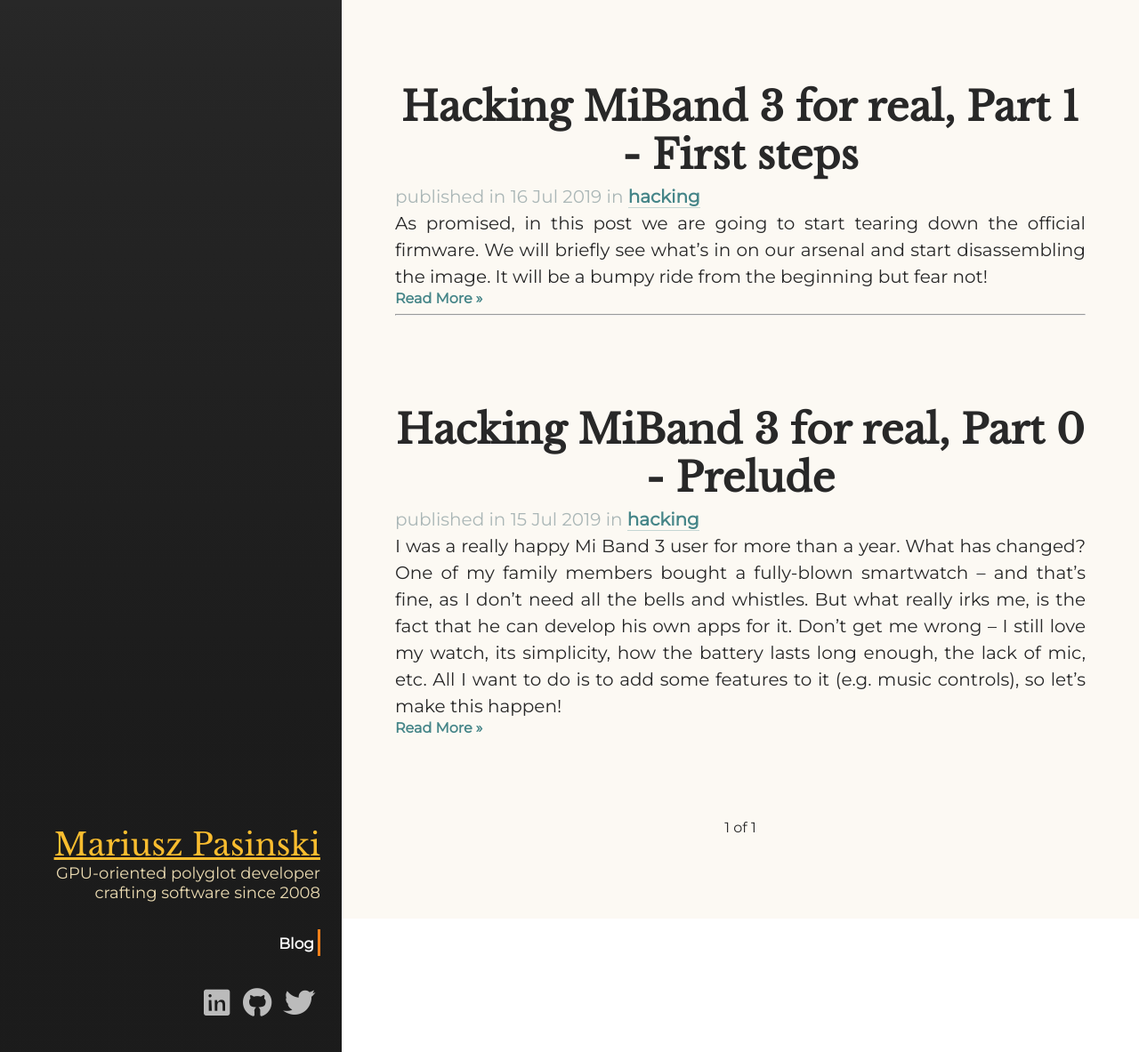
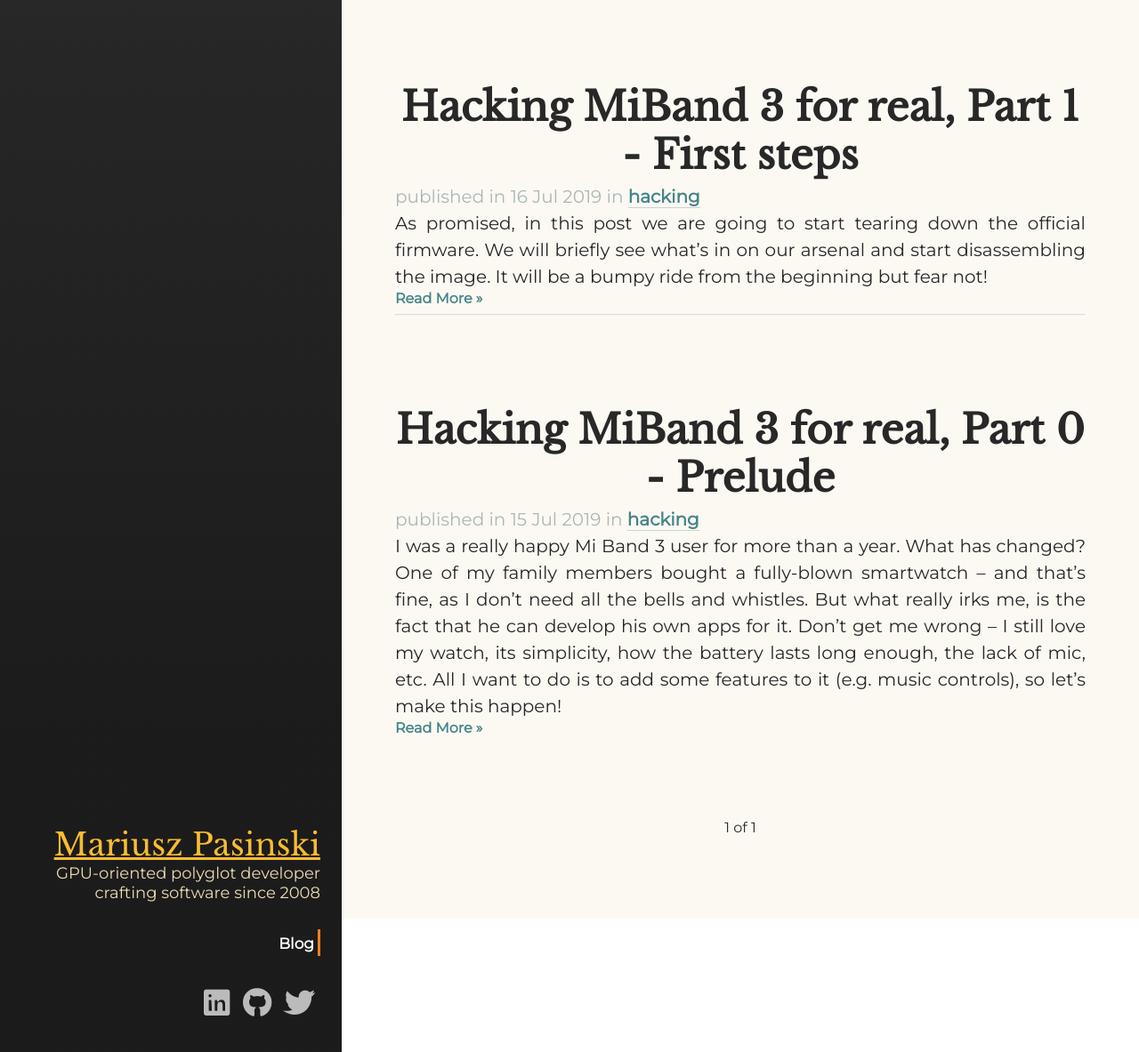
Before and after one commit to mani3xis/mani3xis.github.io, a Jekyll site: the page built from blog/index.html, in a window 1280 px wide and 1183 px high. Shown: the whole window at 89% size. Built offline with Jekyll 4.4.1, drawn with Linux system fonts in a browser that asks for light colours; the list of posts is cut into pages by our own code.

Commit message:
Styling: Center media (img) and lighten hr

```diff
--- a/_sass/foundation.sass
+++ b/_sass/foundation.sass
@@ -32,10 +32,13 @@
 
 // Scale embedabble elements
 img, video, audio
-	max-width: 100%
+	// FIXME: Currently there is no better way to center the image.
+	// I guess we have to wait for the CSS4's ``:has()`` selector.
+	width: 100%
 	height: auto
+	max-height: 550px
 	margin: 0 auto
-	// TODO: Center the image
+	object-fit: scale-down
 
 // Hyperlinks
 a
@@ -117,6 +120,9 @@
 	tr:nth-child(even)
 		background: fade-out($term-bright-blue, 0.85)
 
+hr
+	opacity: 0.3
+
 // Site footer
 .footer
 	padding: 20px
```
